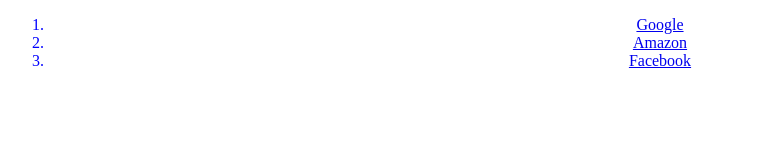
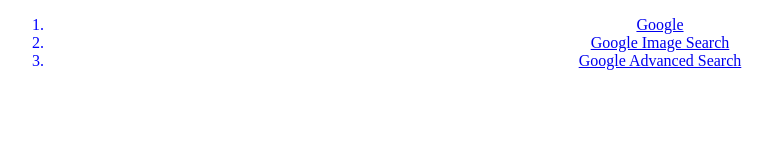
Before and after one commit to Caimcd/Search, a plain HTML site: page index.html in a window 1280 px wide. Shown: the whole page, without its empty margins (0-772 px from the left). Drawn offline with Linux system fonts and the light colour scheme.

Commit message:
Update index.html

```diff
--- a/index.html
+++ b/index.html
@@ -7,8 +7,8 @@
     <body>
          <ol>
             <li><a href="https://www.google.com/">Google</a></li>
-            <li><a href="https://www.amazon.com/">Amazon</a> </li>
-            <li><a href="https://www.facebook.com/">Facebook</a></li>
+            <li><a href="https://www.google.com/imghp?hl=EN">Google Image Search</a> </li>
+            <li><a href="https://www.google.com/advanced_search">Google Advanced Search</a></li>
         </ol>
     </body>
 </html>
```
